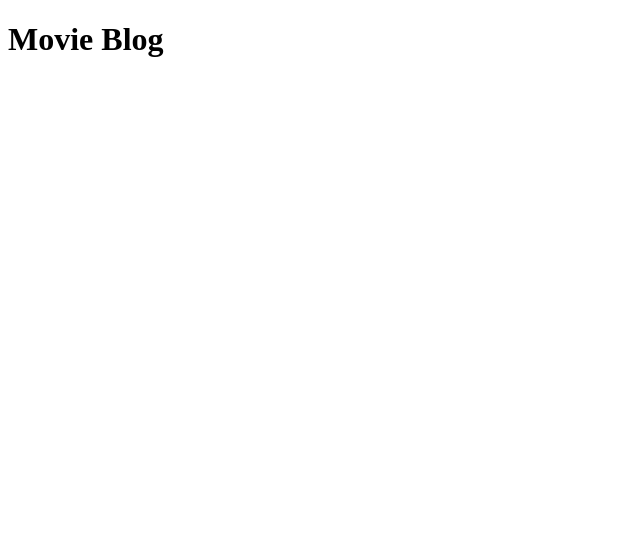
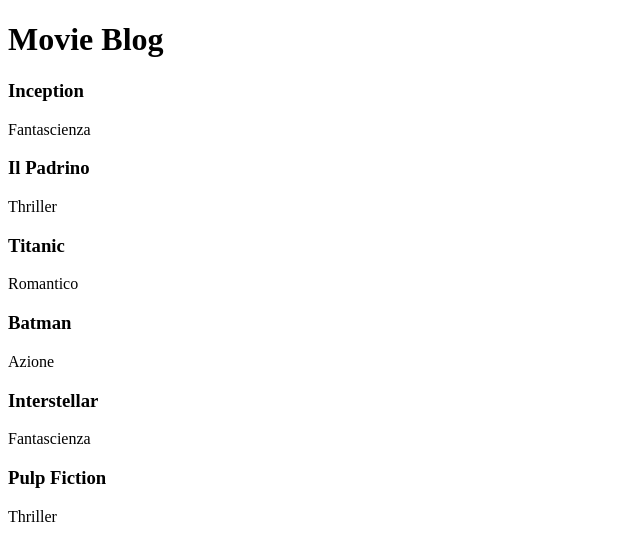
Before and after one commit to giorgiameffe/react-movie-filter, a React (Vite) app: page / in a window 1280 px wide. Shown: the top 560 px of the page, without its empty margins (0-640 px from the left). Built offline with nearby package versions, Linux system fonts and the light colour scheme.

Commit message:
feat: add movies sections

```diff
--- a/src/App.jsx
+++ b/src/App.jsx
@@ -7,7 +7,11 @@ function App() {
       <div>
         <h1>Movie Blog</h1>
       </div>
-
+      {movies.map((movie, i) =>
+        <section key={i}>
+          <h3>{movie.title}</h3>
+          <p>{movie.genre}</p>
+        </section>)}
     </>
   )
 }
```
